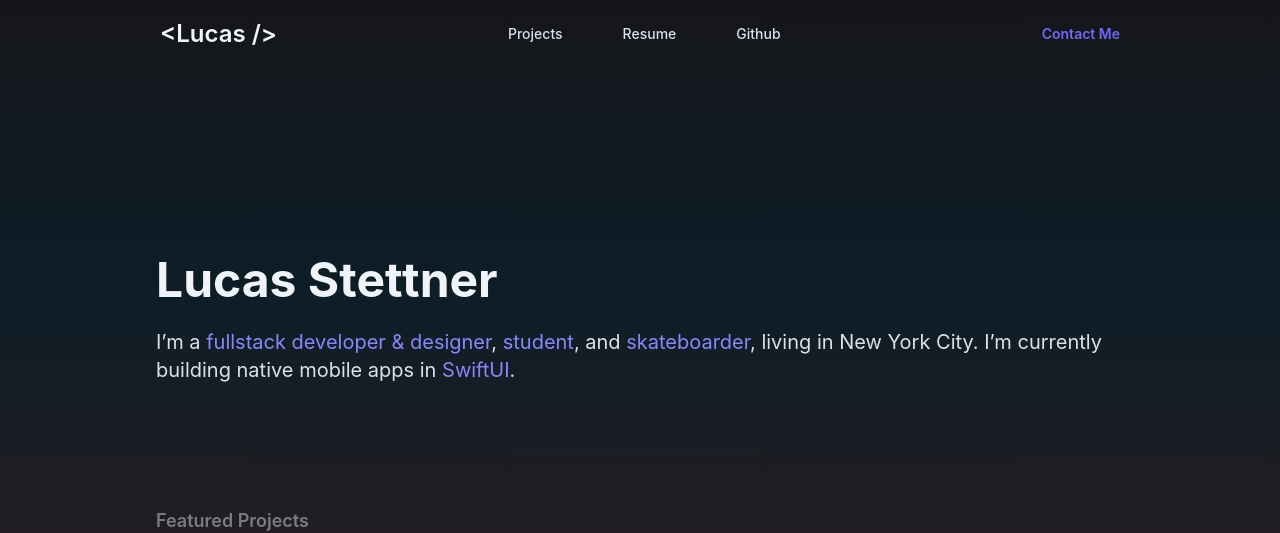
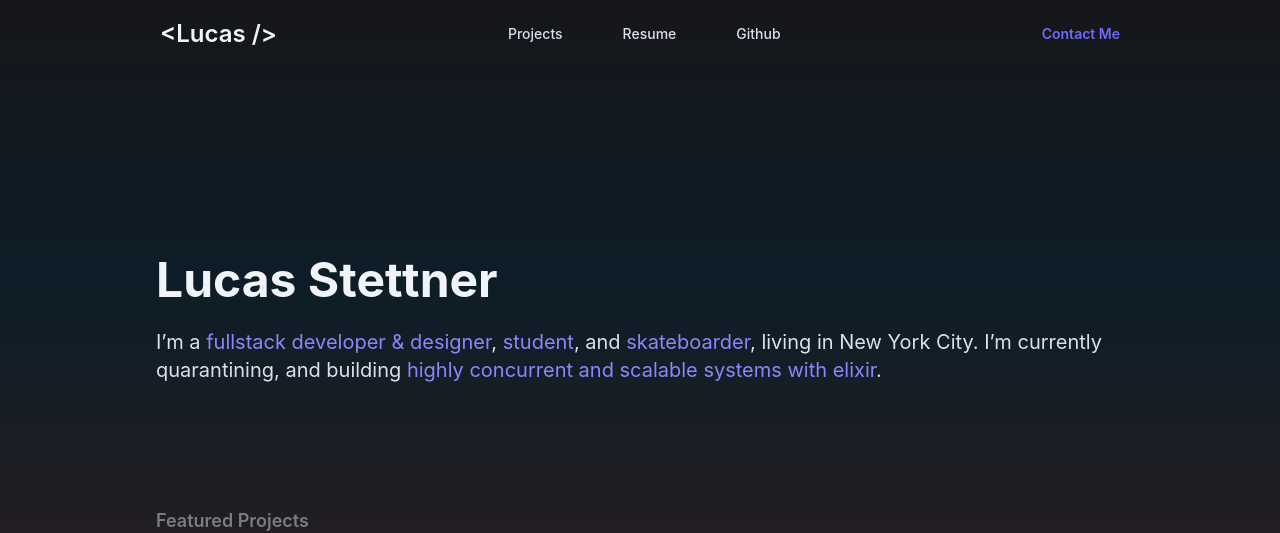
Before and after one commit to lucas8/lucasstettner.com, a Gatsby site: page / in a window 1280 px wide. Shown: the top 533 px of the page. Built offline with nearby package versions, Linux system fonts and the light colour scheme; Gatsby itself is replaced by a stand-in of ours; a web font is replaced by a local one.

Commit message:
Update index.tsx

```diff
--- a/src/pages/index.tsx
+++ b/src/pages/index.tsx
@@ -29,7 +29,7 @@ export default () => (
       <Title>Lucas Stettner</Title>
       <P style={{ paddingTop: 24 }}>
         I’m a <a>fullstack developer & designer</a>, <a>student</a>, and <a>skateboarder</a>, living in New York City.
-        I’m currently building native mobile apps in <a>SwiftUI</a>.
+        I’m currently quarantining, and building <a>highly concurrent and scalable systems with elixir</a>.
       </P>
       <H2 style={{ marginTop: 128, marginBottom: 24 }} id="projects">
         Featured Projects
```
